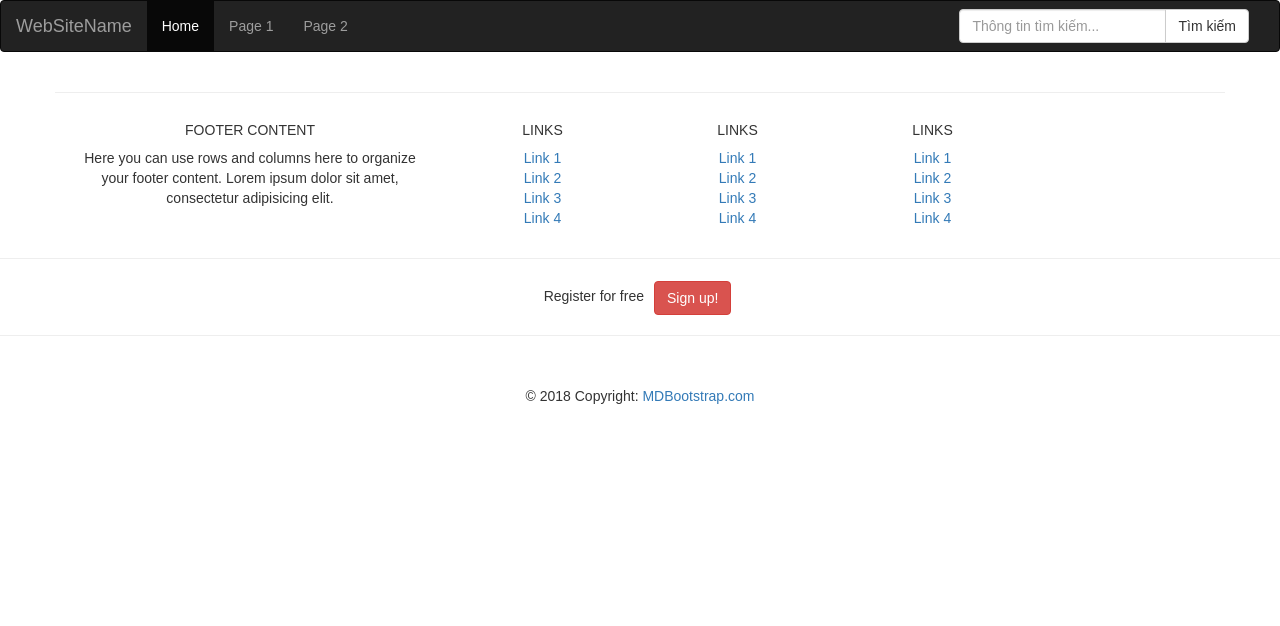
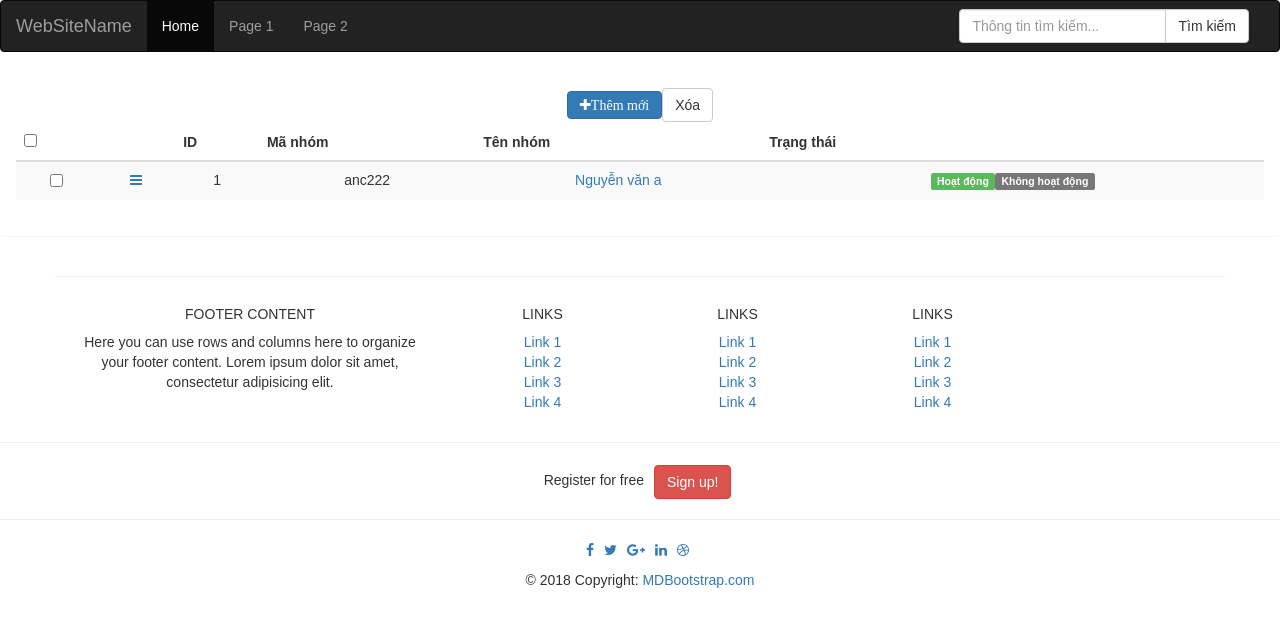
Before and after one commit to DoanhNC/reactjs-dev, a React (Create React App) app: page / in a window 1280 px wide. Shown: the top 626 px of the page. Built offline with nearby package versions, Linux system fonts and the light colour scheme.

Commit message:
doanh thay đổi fontawesome

```diff
--- a/package.json
+++ b/package.json
@@ -3,6 +3,7 @@
   "version": "0.1.0",
   "private": true,
   "dependencies": {
+    "font-awesome": "^4.7.0",
     "react": "^16.3.2",
     "react-dom": "^16.3.2",
     "react-scripts": "1.1.4"
--- a/src/App.js
+++ b/src/App.js
@@ -1,8 +1,11 @@
 import React, { Component }
 from 'react';
 import './App.css';
+// fontawesome
+import '../node_modules/font-awesome/css/font-awesome.min.css';
 import Header from './component/Header';
 import Footer from './component/Footer';
+import Content from './component/Content';
 
 class App extends Component {
     constructor(props) {
@@ -10,14 +13,12 @@ class App extends Component {
         this.state = {};
     }
     ;
-            render() {
+    render() {
         return (
                 <div className="App">
-
                     <Header/>
+                    <Content/>
                     <Footer/>
-
-
                 </div>
                 );
     }
--- /dev/null
+++ b/src/component/Content.js
@@ -0,0 +1,57 @@
+import React, { Component }
+from 'react';
+
+class Content extends Component {
+    render() {
+        return (
+                <div className="panel">
+                        <div className="panel-body">
+                          <div>
+                            <button className="btn btn-primary btn-labeled fa fa-plus">Thêm mới</button>
+                            <button className="btn btn-default">Xóa</button>
+                          </div>
+                          <table className="table table-striped table-hover table-record">
+                            <thead>
+                              <tr>
+                                <th className="center">
+                                  <input type="checkbox" />
+                                </th>
+                                <th className="center">&nbsp;</th>
+                                <th>ID</th>
+                                <th>Mã nhóm</th>
+                                <th>Tên nhóm</th>
+                                <th>Trạng thái</th>
+                              </tr>
+                            </thead>
+                            <tbody>
+                              <tr>
+                                <td className="center">
+                                  <input type="checkbox" />
+                                </td>
+                                <td className="tbl-actions center">
+                                  <div className="dropdown">
+                                    <a href="javascript:;" data-toggle="dropdown" role="button" aria-haspopup="true" aria-expanded="false"><i className="fa fa-bars" /></a>
+                                    <ul className="dropdown-menu">
+                                      <li><a href="javascript:;">Sửa</a></li>
+                                      <li><a href="javascript:;">Xóa</a></li>
+                                    </ul>
+                                  </div>
+                                </td>
+                                <td>1</td>
+                                <td>anc222</td>
+                                <td><a href="javascript:;" className="btn-link">Nguyễn văn a</a></td>
+                                <td>
+                                  <span className="label label-table label-success">Hoạt động</span>
+                                  <span className="label label-table label-default">Không hoạt động</span>
+                                </td>
+                              </tr>
+                            </tbody>
+                          </table>
+                        </div>
+          </div>
+
+                );
+    }
+}
+
+export default Content;
```
Also changed, not shown: 1 other file (tests, documents, lock files or other folders).
